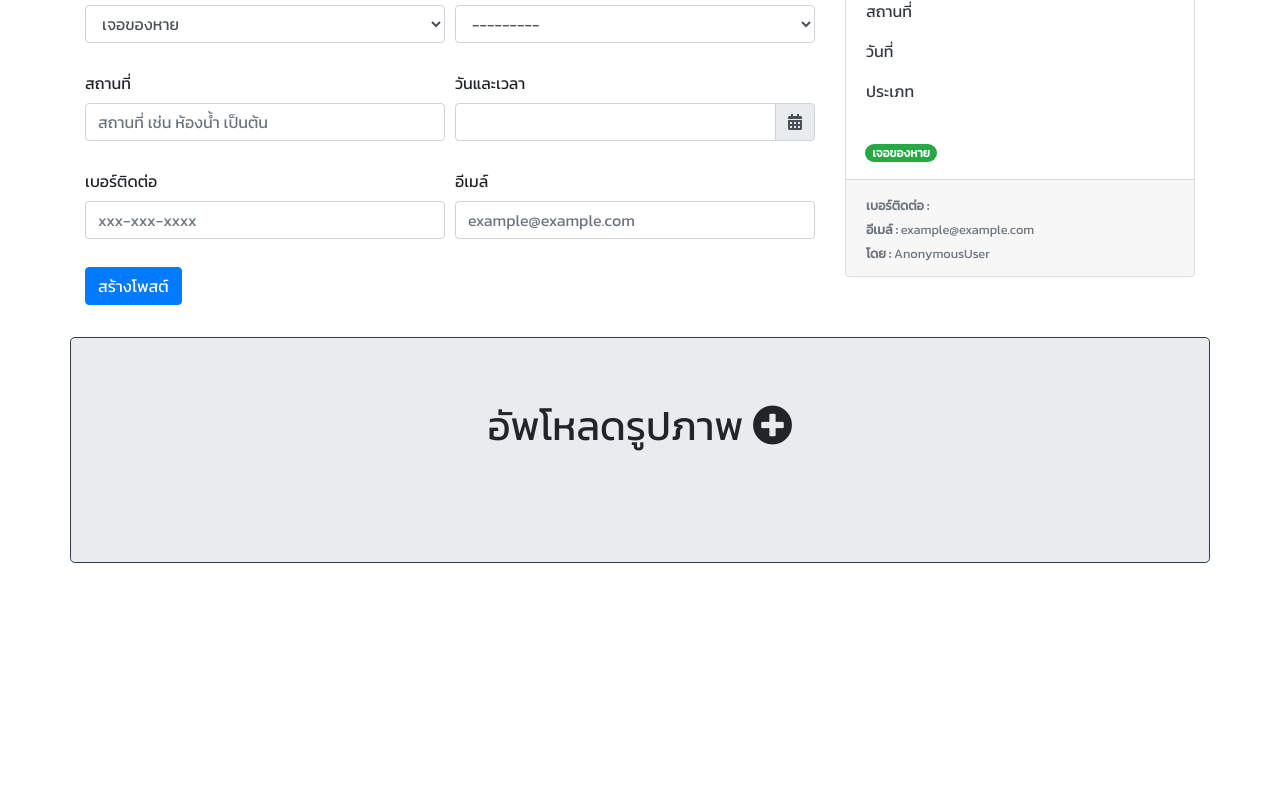
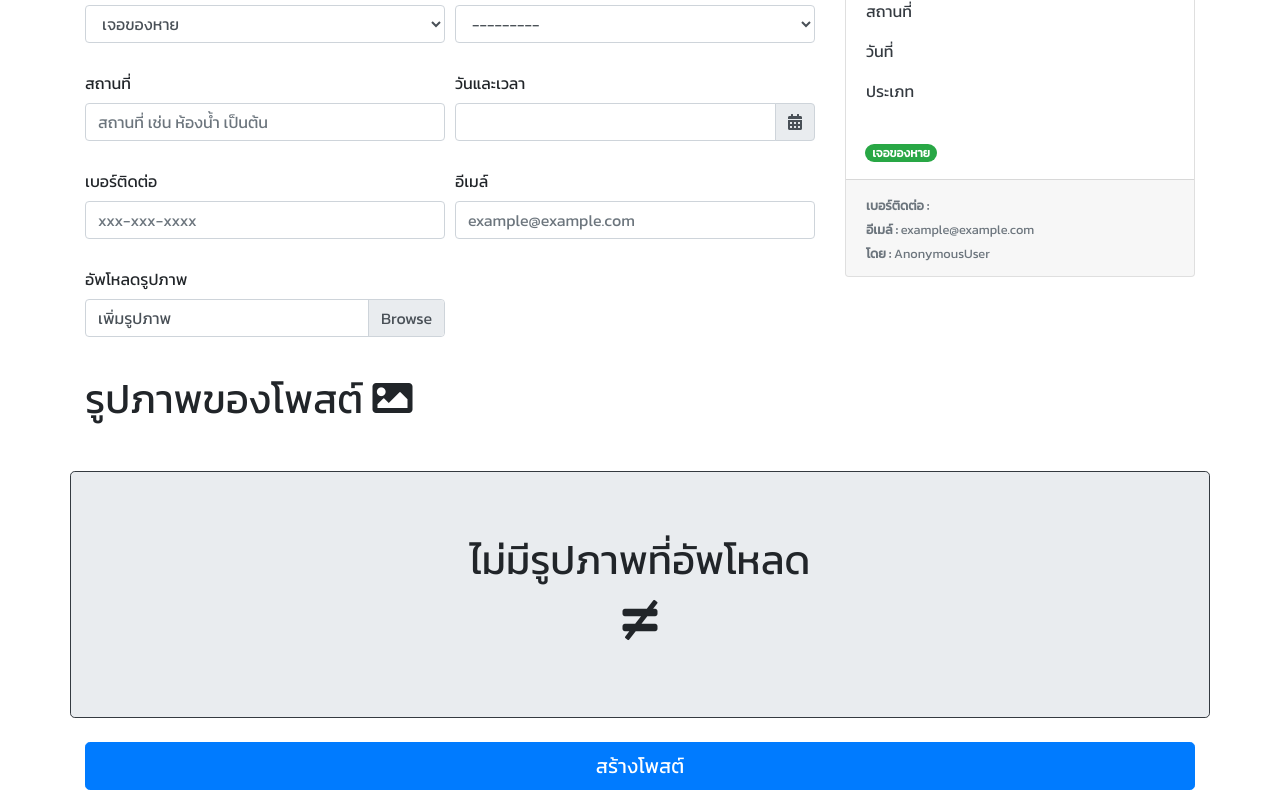
Before and after one commit to peetck/lost-and-found, a Django app: page /create/ in a window 1280 px wide. Shown: the part 613-1403 px from the top of the page. Before the commit the page ends 1176 px from the top, so only its background shows below. Run offline with Django 3.2, Linux system fonts and the light colour scheme; data comes from the database, SQL or seed files in the repository; some libraries are stand-ins or nearby versions.

Commit message:
Update UI (create post page) :tada:

```diff
--- a/lost-and-found/posts/templates/create.html
+++ b/lost-and-found/posts/templates/create.html
@@ -7,6 +7,7 @@
 {% block content %}
 
 <form action="{% url 'create' %}" enctype="multipart/form-data" method="POST">
+    {% csrf_token %}
     <div class="container">
         <h1 class='mt-2'>สร้างโพสต์ <i class="fas fa-archive"></i> </h1>
         <div class="row">
@@ -16,7 +17,6 @@
                         {% if key_error %}
                             {{ key_error }}
                         {% endif %}
-                            {% csrf_token %}
                         <div class="form-row">
                             {% for each_form in form %}
                                 <div class="form-group {% if forloop.counter0 == 1 %} col-md-12 {% else %} col-md-6 {% endif %} mb-4">
@@ -47,7 +47,11 @@
                             {% endfor %}
 
                             <div class="form-group col-md-6">
-                                    <input class='btn btn-primary' type="submit" value="สร้างโพสต์">
+                                <label>อัพโหลดรูปภาพ</label>
+                                <div class="custom-file">
+                                    <p type="file" class='custom-file-input' onclick="addPictureInput();" style="cursor: pointer;"></p>
+                                    <label class="custom-file-label" for="avatar">เพิ่มรูปภาพ</label>
+                                </div>
                             </div>
                         </div>
                     </div>
@@ -86,13 +90,21 @@
                 </div>
             </div>
         </div>
-        <div class="row my-3 border border-dark jumbotron" id='pictures'>
+
+        <h1 class='mt-3'>รูปภาพของโพสต์ <i class="fas fa-image"></i> </h1>
+        <div class="row mt-5 mb-4 jumbotron border border-dark" id='pictures'>
             {{ formset.management_form }}
             <!-- Picture that upload'll be here -->
-            <h1 class='col-12 text-center mb-5'>
-                อัพโหลดรูปภาพ <i class="fa fa-plus-circle" onclick='addPictureInput();' style="cursor: pointer;"></i>
+
+            <h1 class="col-12 text-center" id='no-upload'>
+                ไม่มีรูปภาพที่อัพโหลด
+                <br>
+                <i class="fas fa-not-equal mt-3"></i>
             </h1>
+
         </div>
+
+        <input type="submit" value="สร้างโพสต์" class="btn btn-lg btn-block btn-primary mb-5">
     </div>
 </form>
 {% endblock %}
@@ -152,6 +164,8 @@
 
             inp.addEventListener('change', function(){
                 /* if user upload picture */
+                document.getElementById('no-upload').style.display = 'none'
+
                 total_forms.val(parseInt(total_forms.val()) + 1)
                 $('#pictures').append(div) // append hidden div
                 pictures.push(div)
@@ -248,6 +262,7 @@
             }
             catch(e){
                 $('#picture_preview').attr('src', "{% static 'images/post_default.png' %}");
+                document.getElementById('no-upload').style.display = ''
             }
         }
 
```
Lines whose indentation alone changed are shown as unchanged.
